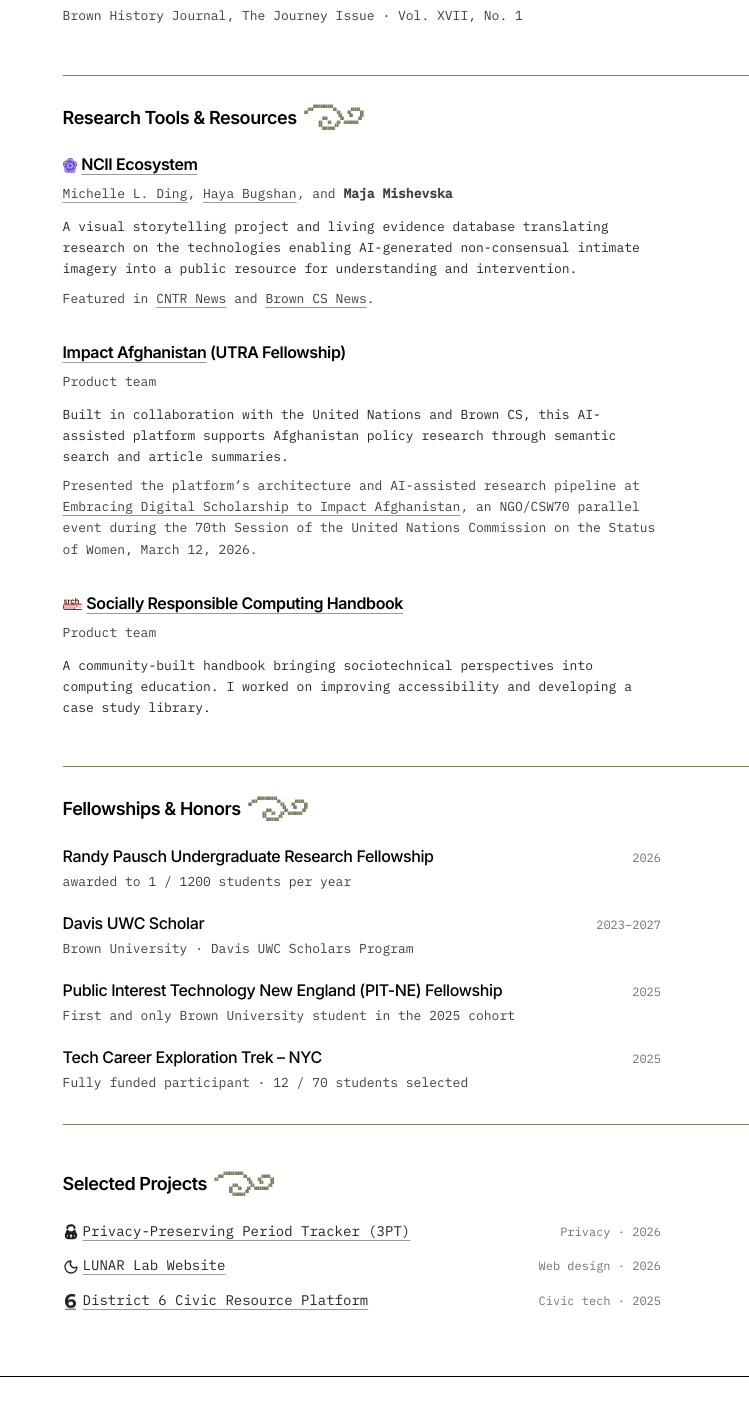
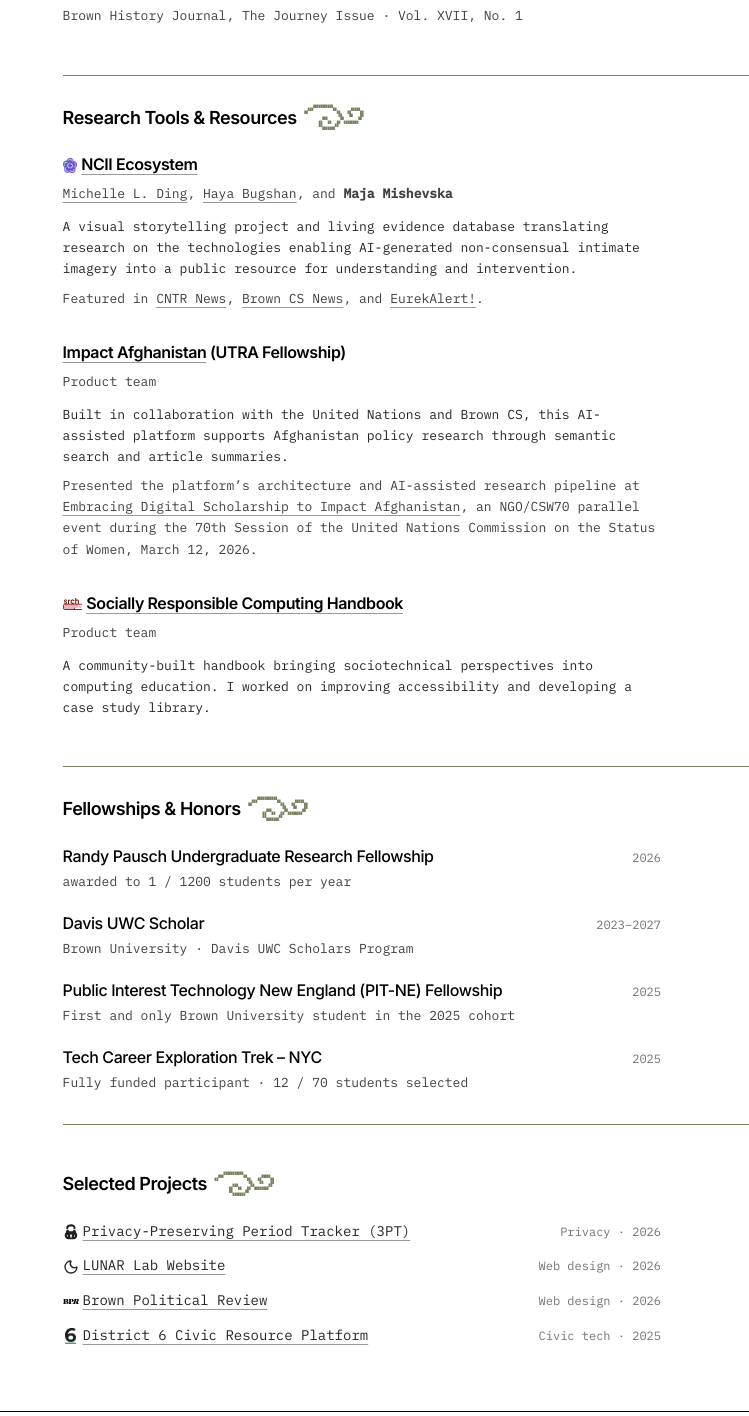
Before and after one commit to majamishevska/majamishevska.github.io, a React (Vite) app: page / in a window 1280 px wide. Shown: the part 939-2355 px from the top of the page, without its empty margins (531-1280 px from the left). Built offline with nearby package versions, Linux system fonts and the light colour scheme; grey boxes are pictures that could not be loaded.

Commit message:
added bpr + eurekalert

```diff
--- a/src/data/papers.ts
+++ b/src/data/papers.ts
@@ -10,7 +10,7 @@ export type Paper = {
     prefix: string;
     label: string;
     href: string;
-    additionalLink?: { label: string; href: string };
+    additionalLinks?: { label: string; href: string }[];
     suffix?: string;
   };
   contributors?: { name: string; href?: string }[];
@@ -63,10 +63,13 @@ export const papers: Paper[] = [
       prefix: "Featured in ",
       label: "CNTR News",
       href: "https://cntr.brown.edu/news/2026-10-30/aig-ncii-ecosystem",
-      additionalLink: {
+      additionalLinks: [{
         label: "Brown CS News",
         href: "https://blog.cs.brown.edu/2026/11/04/cntrs-new-interactive-website-maps-the-tech-ecosystem-behind-deepfake-abuse/",
-      },
+      }, {
+        label: "EurekAlert!",
+        href: "https://www.eurekalert.org/news-releases/1151148",
+      }],
       suffix: ".",
     },
     detail: "Michelle L. Ding, Haya Bugshan, and Maja Mishevska",
--- a/src/pages/Research.tsx
+++ b/src/pages/Research.tsx
@@ -1,6 +1,7 @@
 import { SectionFlourish } from "../components/SectionFlourish";
 import threePtIcon from "../assets/case-study/3pt/case-study/3pt-mono-logo.svg";
 import districtSixIcon from "../assets/case-study/d6/d6-logo.png";
+import bprIcon from "../assets/brand/bpr-mark.svg";
 import { InlineLogo } from "../components/InlineLogo";
 import { Fragment, type ReactNode } from "react";
 import { FileText, Moon } from "lucide-react";
@@ -17,11 +18,13 @@ const copy =
 const projectIcons: Record<string, string> = {
   "privacy-period-tracker": threePtIcon,
   "design-system": districtSixIcon,
+  "brown-political-review": bprIcon,
 };
 const projectTopics: Record<string, string> = {
   "privacy-period-tracker": "Privacy",
   "health-companion": "Web design",
   "design-system": "Civic tech",
+  "brown-political-review": "Web design",
 };
 
 function TextLink({
@@ -155,14 +158,14 @@ function ResearchEntries({ entries }: { entries: Paper[] }) {
             <p className="mt-2 font-mono text-[12px] leading-relaxed text-neutral-700 sm:text-[13px]">
               {paper.mention.prefix}
               <TextLink href={paper.mention.href}>{paper.mention.label}</TextLink>
-              {paper.mention.additionalLink && (
-                <>
-                  {" and "}
-                  <TextLink href={paper.mention.additionalLink.href}>
-                    {paper.mention.additionalLink.label}
+              {paper.mention.additionalLinks?.map((link, index, links) => (
+                <Fragment key={link.href}>
+                  {index === links.length - 1 ? ", and " : ", "}
+                  <TextLink href={link.href}>
+                    {link.label}
                   </TextLink>
-                </>
-              )}
+                </Fragment>
+              ))}
               {paper.mention.suffix}
             </p>
           )}
@@ -447,6 +450,19 @@ export function Research() {
               <ul className={`mt-6 space-y-3 ${copy}`}>
                 {sampleProjects
                   .filter((project) => project.id !== "maps-experiment")
+                  .flatMap((project) =>
+                    project.id === "design-system"
+                      ? [
+                          {
+                            id: "brown-political-review",
+                            title: "Brown Political Review",
+                            href: "https://www.brownpoliticalreview.org/",
+                            year: 2026,
+                          },
+                          project,
+                        ]
+                      : [project],
+                  )
                   .map((project) => (
                     <li
                       key={project.id}
```
Also changed, not shown: src/assets/brand/bpr-mark.svg (added).
